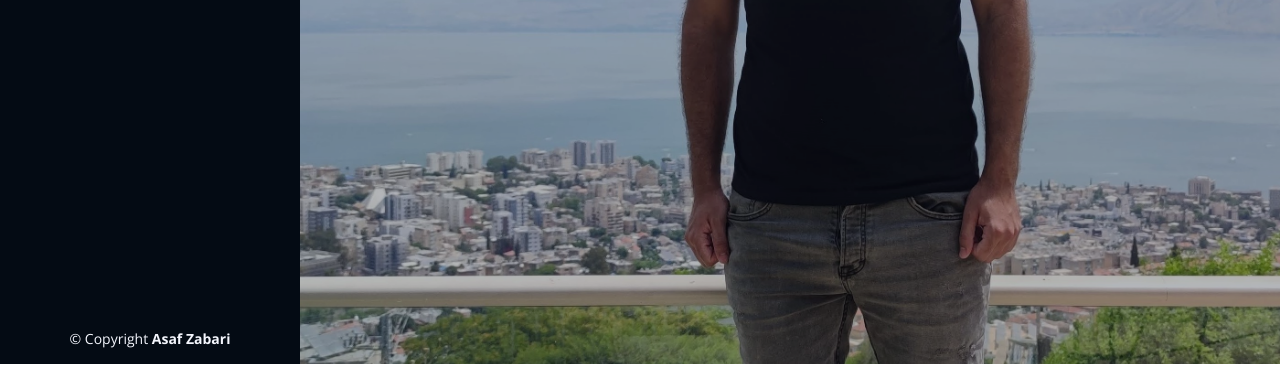
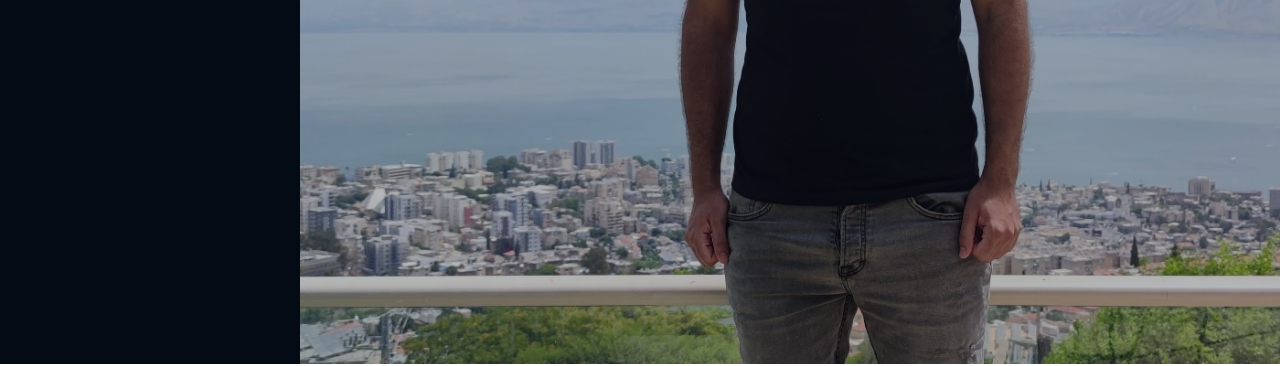
Before and after one commit to AsafTzabari/Portfolio, a plain HTML site: page index.html in a window 1280 px wide. Shown: the part 436-802 px from the top of the page. Drawn offline with nearby package versions, Linux system fonts and the light colour scheme.

Commit message:
Update index.html

```diff
--- a/index.html
+++ b/index.html
@@ -273,9 +273,6 @@
   <!-- ======= Footer ======= -->
   <footer id="footer">
     <div class="container">
-      <div class="copyright">
-        &copy; Copyright <strong><span>Asaf Zabari</span></strong>
-      </div>
     </div>
   </footer><!-- End  Footer -->
 
```
